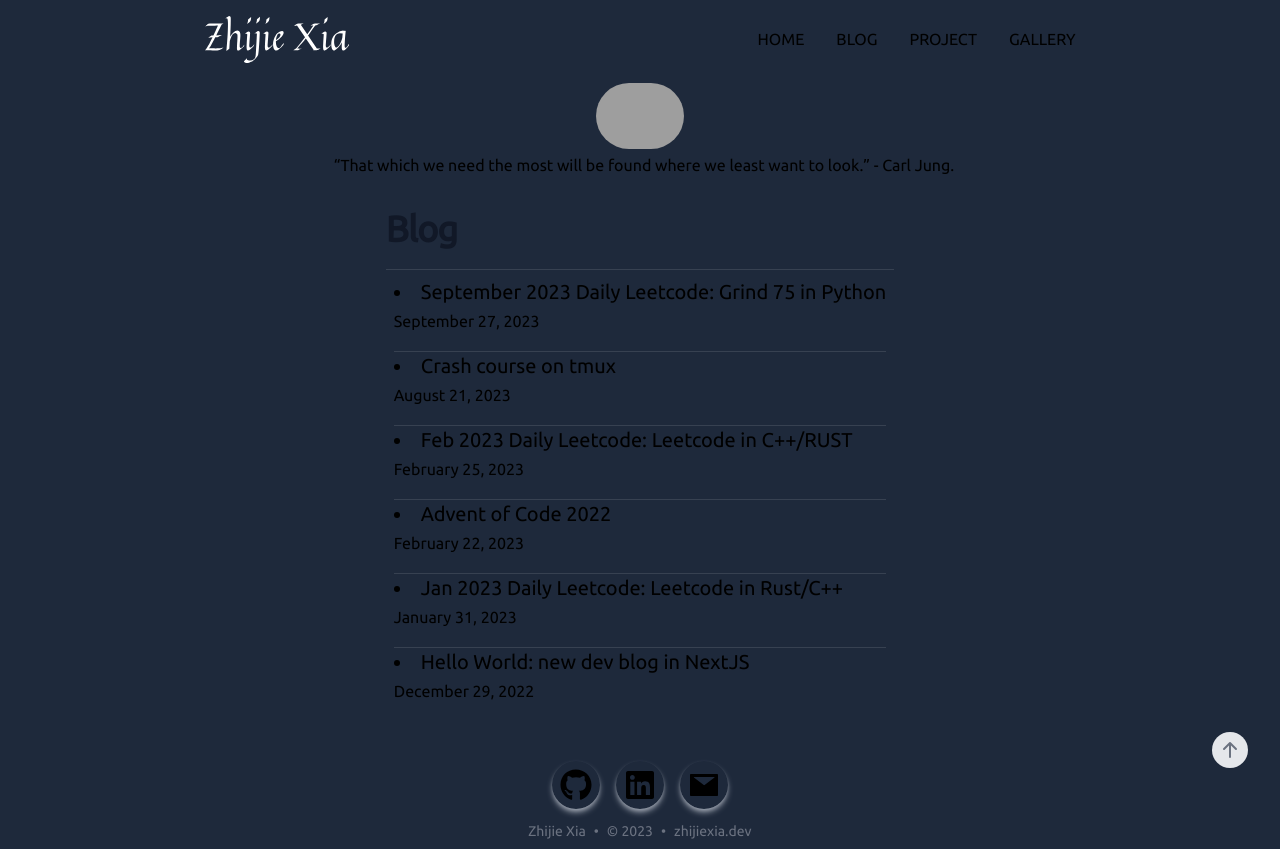
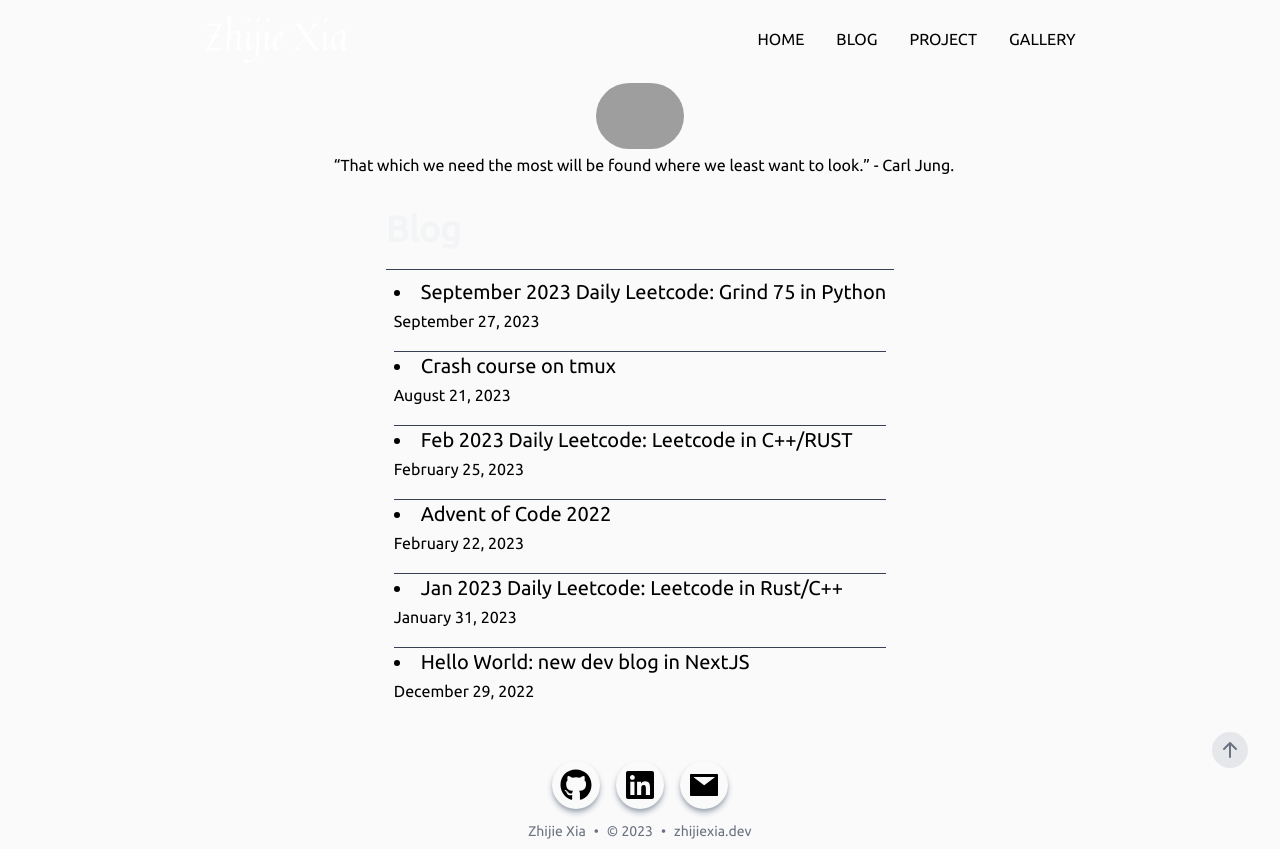
Before and after one commit to zhijie-os/next-blog, a Next.js app: page /posts in a window 1280 px wide. Built offline with nearby package versions, Linux system fonts and the light colour scheme; grey boxes are pictures that could not be loaded.

Commit message:
theme background color

```diff
--- a/components/footer.tsx
+++ b/components/footer.tsx
@@ -20,7 +20,7 @@ export default function Footer() {
                 </div>
             </div>
 
-            <div className="flex justify-center mb-2 flex space-x-2 text-sm text-gray-500 dark:text-gray-400">
+            <div className="flex justify-center mb-2 space-x-2 text-sm text-gray-500 dark:text-gray-400">
                 <div>Zhijie Xia</div>
                 <div>{` • `}</div>
                 <div>{`© ${new Date().getFullYear()}`}</div>
--- a/components/mobileNavbar.tsx
+++ b/components/mobileNavbar.tsx
@@ -61,7 +61,7 @@ export default function MobileNavbar() {
             <div key={link.title} className="px-12 py-4">
               <Link
                 href={link.href}
-                className="text-2xl font-bold tracking-widest text-gray-900 dark:text-gray-100"
+                className="text-2xl font-bold tracking-widest text-gray-100"
                 onClick={onToggleNav}
               >
                 {link.title}
--- a/pages/posts.tsx
+++ b/pages/posts.tsx
@@ -22,7 +22,7 @@ export default function Posts({ allPostsData }: { allPostsData: any }) {
 
             <div className="max-w-4xl flex flex-col pb-8">
                 <div className="space-y-2  md:space-y-5 divide-y divide-gray-700 ">
-                    <h1 className="m-4 text-3xl font-extrabold leading- tracking-tight text-gray-900 dark:text-gray-100 sm:leading-10 md:text-4xl md:leading-14">
+                    <h1 className="m-4 text-3xl font-extrabold leading-tracking-tight text-gray-100 sm:leading-10 md:text-4xl md:leading-14">
                         Blog
                     </h1>
                     <div className="m-4 flex flex-col divide-y divide-gray-700">
--- a/pages/projects.tsx
+++ b/pages/projects.tsx
@@ -12,7 +12,7 @@ export default function Projects() {
 
       <div className="max-w-4xl flex flex-col divide-y divide-gray-200 dark:divide-gray-700">
         <div className="space-y-2 pt-6 pb-8 md:space-y-5">
-          <h1 className="text-3xl font-extrabold leading- tracking-tight text-gray-900 dark:text-gray-100 sm:leading-10 md:text-4xl md:leading-14">
+          <h1 className="text-3xl font-extrabold leading- tracking-tight text-gray-100 sm:leading-10 md:text-4xl md:leading-14">
             Projects
           </h1>
           <p className="text-lg leading-7 text-gray-500 dark:text-gray-400">
--- a/styles/globals.css
+++ b/styles/globals.css
@@ -43,17 +43,15 @@ a:hover {
 
 @layer base {
   body {
-    @apply bg-slate-800;
+    @apply bg-neutral-50;
+  }
+  @media (prefers-color-scheme: dark) {
+    body {
+      @apply bg-neutral-900;
+    }
   }
 }
 
-/*
-inline-code {
-  @apply rounded-md;
-  @apply bg-gray-400;
-  @apply underline;
-  @apply decoration-sky-500;
-} */
 
 .shrink-post {
   width: calc(100vw - 50px);
```
Also changed, not shown: 1 other file (tests, documents, lock files or other folders).
